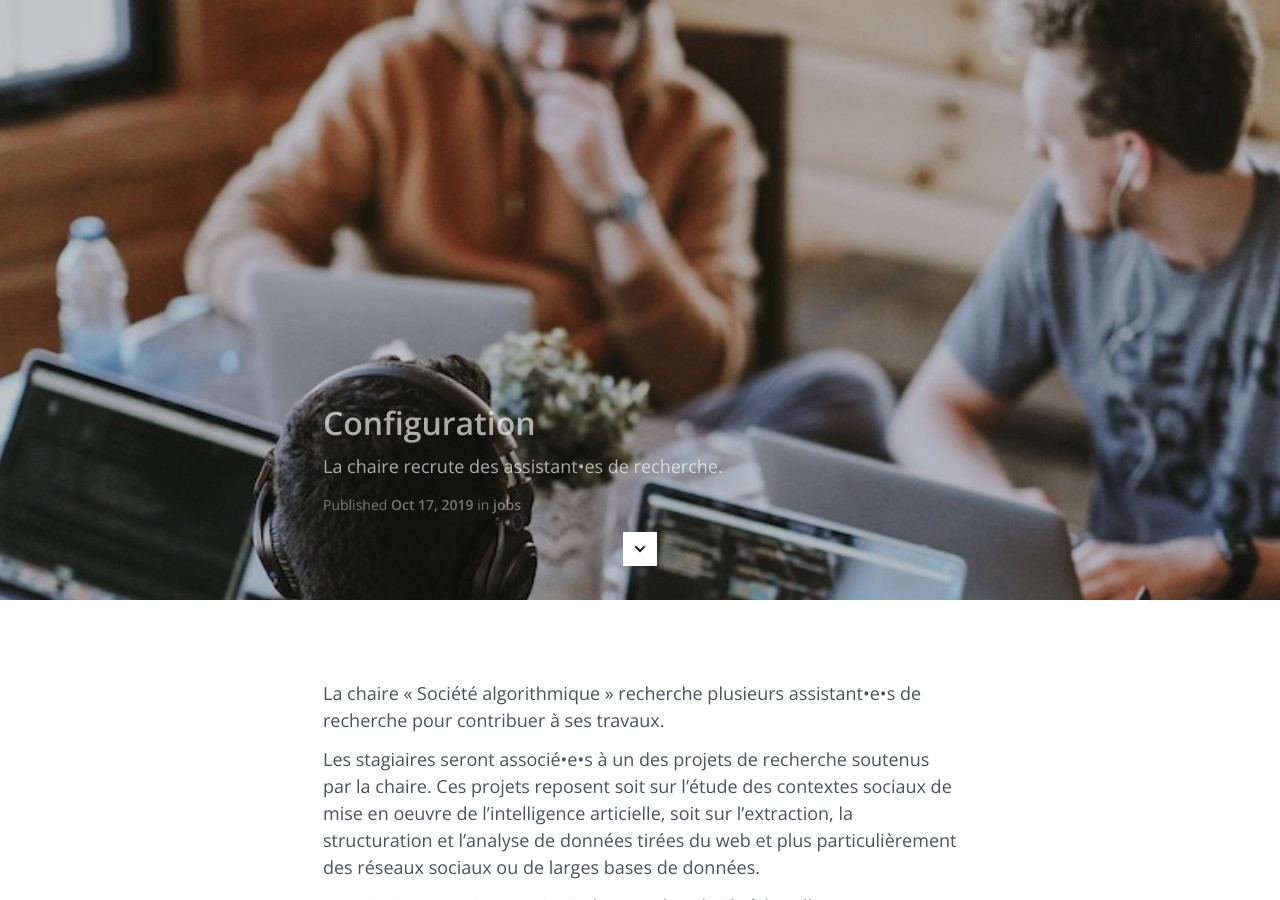
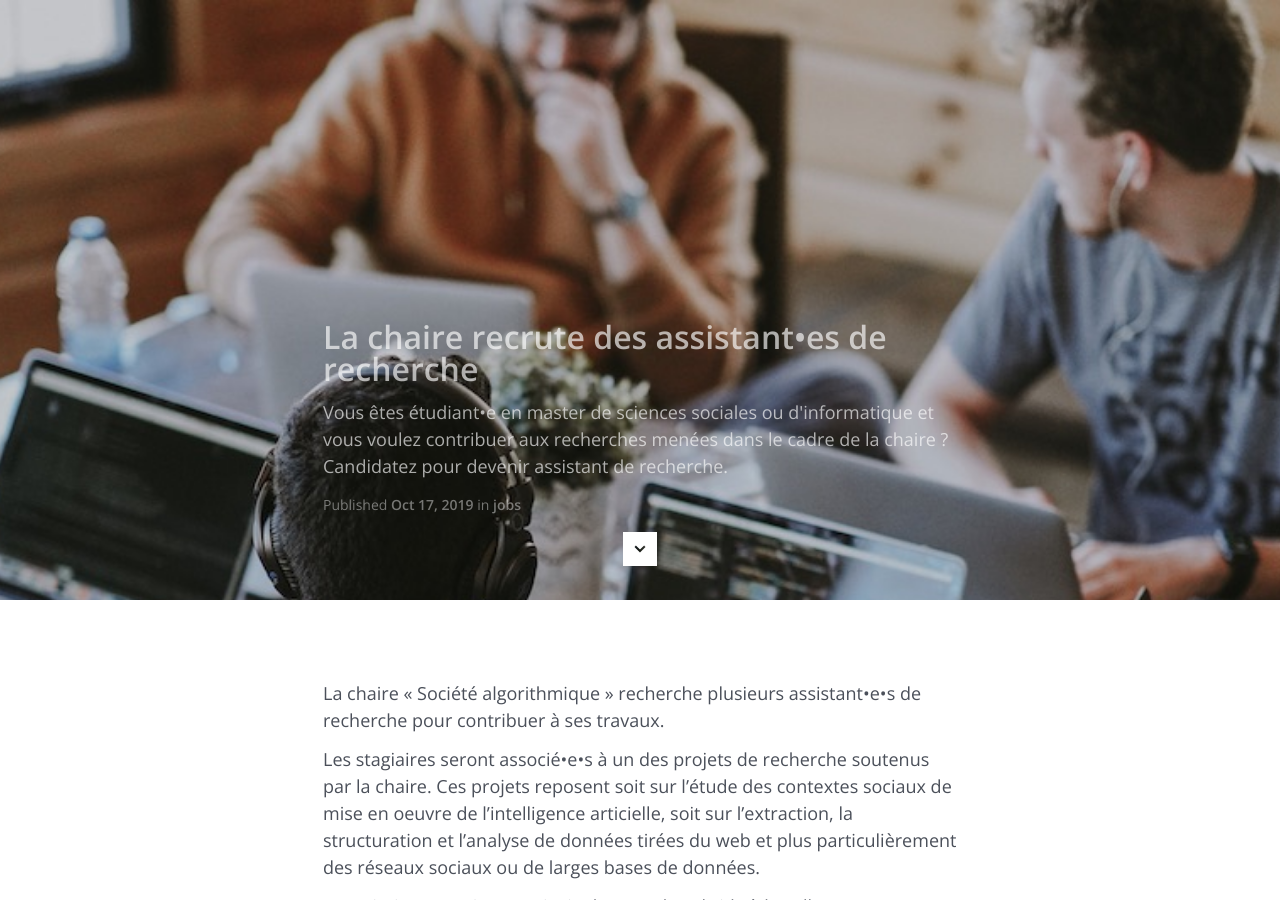
Before and after one commit to gillesbastin/algorithmicsociety, a Jekyll site: the page built from _posts/2019-10-17-La-chaire-recrute-des-assistants-de-recehrche.md, in a window 1280 px wide and 900 px high. Built offline with Jekyll 4.4.1, drawn with Linux system fonts in a browser that asks for light colours; comment, search, counter and statistics services are not loaded.

Commit message:
Update 2019-10-17-La-chaire-recrute-des-assistants-de-recehrche.md

```diff
--- a/_posts/2019-10-17-La-chaire-recrute-des-assistants-de-recehrche.md
+++ b/_posts/2019-10-17-La-chaire-recrute-des-assistants-de-recehrche.md
@@ -1,12 +1,12 @@
 ---
 
 layout:			default
-title:  		Configuration
+title:  		"La chaire recrute des assistant•es de recherche"
 type:			  post
 navigation: false
 
 date:   		2019-10-17
-excerpt: 		"La chaire recrute des assistant•es de recherche."
+excerpt: 		"Vous êtes étudiant•e en master de sciences sociales ou d'informatique et vous voulez contribuer aux recherches menées dans le cadre de la chaire ? Candidatez pour devenir assistant de recherche."
 categories:		jobs
 gradient: 		3
 image: 			  header-1.jpg
```
